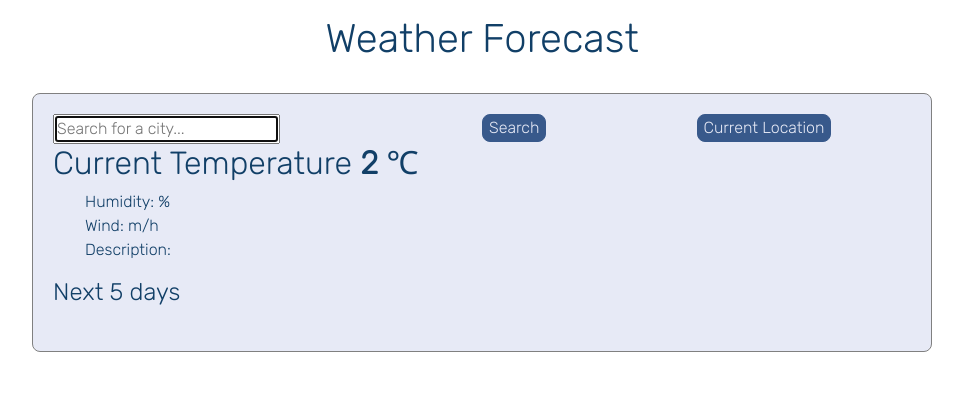
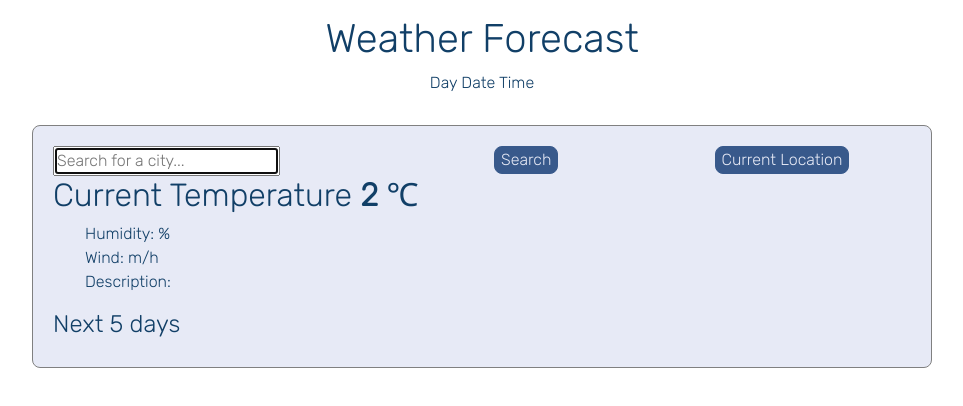
Before and after one commit to Veronika1007/Final-Weather-App, a plain HTML site: page index.html in a window 1280 px wide. Shown: the whole page, without its empty margins (158-1121 px from the left). Drawn offline with nearby package versions, Linux system fonts and the light colour scheme.

Commit message:
Added Day Date Time

```diff
--- a/index.html
+++ b/index.html
@@ -22,11 +22,14 @@
   <body>
     <div class="container">
       <h1 class="title">Weather Forecast</h1>
+      <p class="time">
+          <span class="day">Day </span>
+          <span class="date"> Date </span>
+          <span class="time">Time </span></p>
       <div class="weather-app">
-        <form class="mb-3" id="searchCity">
+        <form id="searchCity">
             <div class="row">
-                <div class="row">
-                    <div class="col-6">
+                <div class="col-6">
                      <input
                      type="search"
                      placeholder="Search for a city..."
@@ -48,9 +51,8 @@
                           value="Current Location"
                           class="search-button"
                         />
-                        </div>
+                    </div>
                 </div>
-            </div>
       <h2>Current Temperature <strong class="current-temp">2</strong> <span class="celcius-units">℃</span></h2>
 
       <ul>
@@ -60,6 +62,7 @@
       </ul>
       <h4>Next 5 days</h4>
     </div>
+    </div>
     <script src="src/java.js"></script>
   </body>
 </html>
--- a/src/style.css
+++ b/src/style.css
@@ -17,6 +17,9 @@ ul {
   max-width: 900px;
   margin: 30px auto;
 }
+.time {
+  text-align: center;
+}
 #searchCity {
   padding: 20px;
   width: 100%;
```
